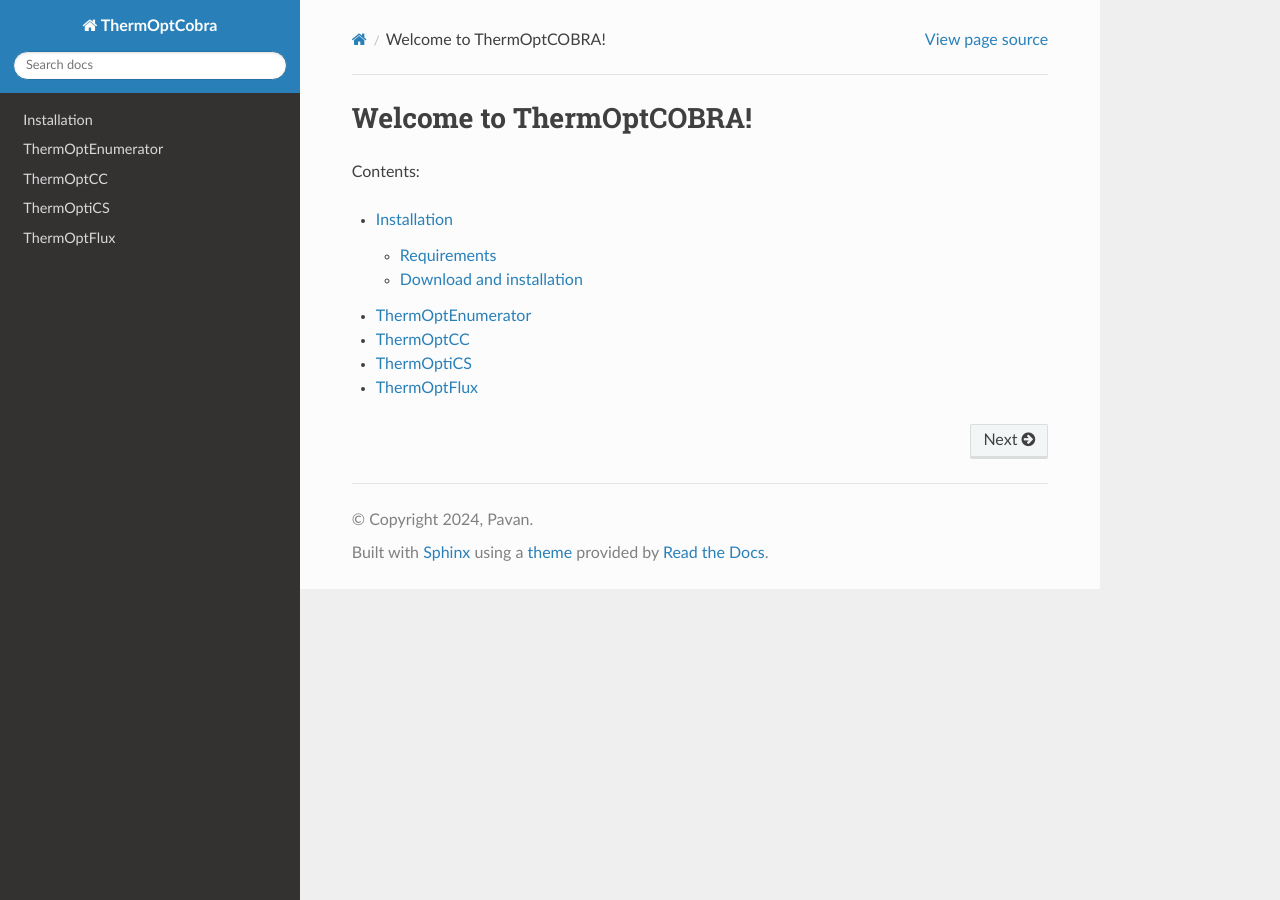
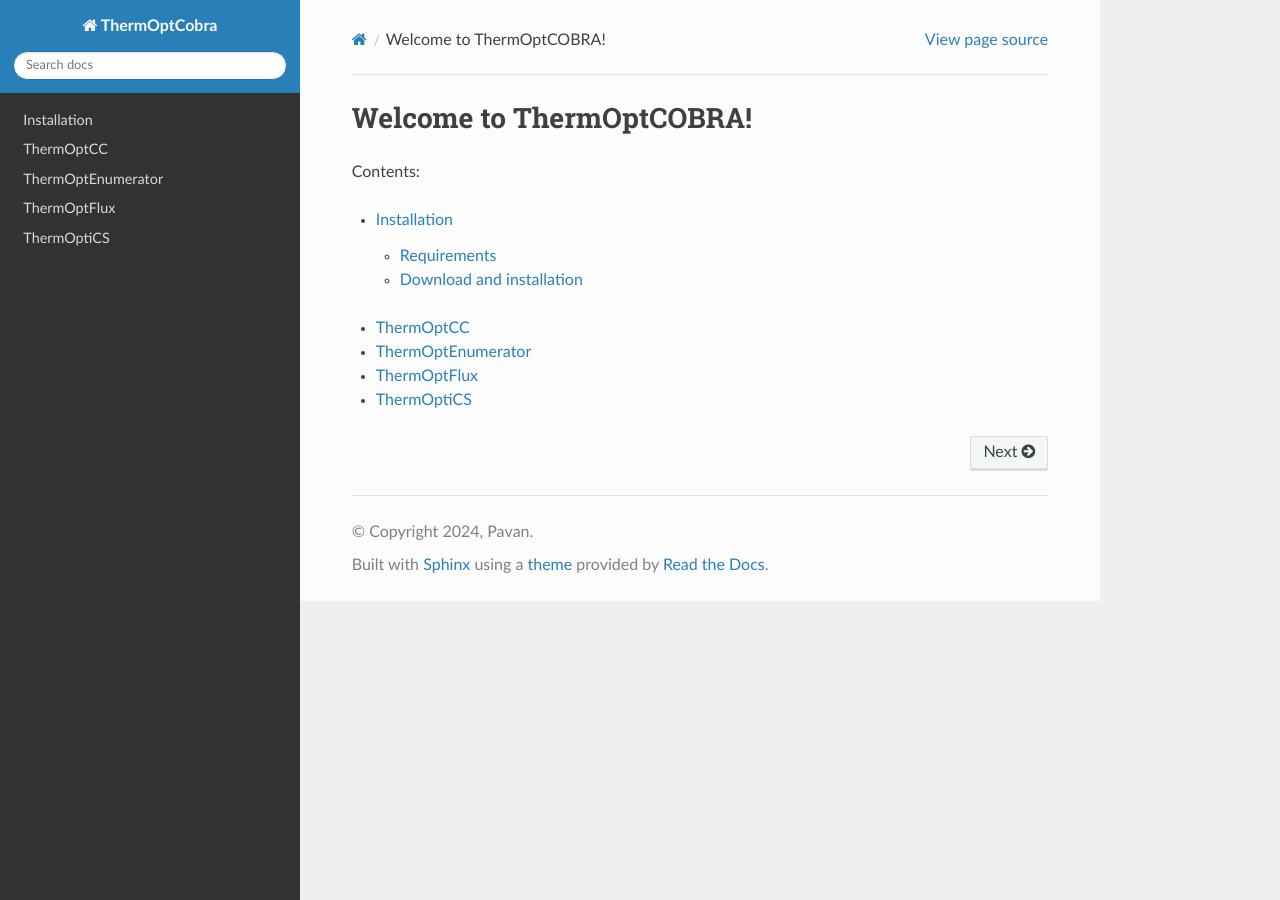
Before and after one commit to NiravBhattLab/ThermOptCOBRA, a Sphinx documentation site: the page built from docs/index.rst, in a window 1280 px wide. Built offline with Sphinx 7.4.7 and the Read the Docs theme 3.1.0, drawn with Linux system fonts in a browser that asks for light colours; part of the change alters nothing that is shown.

```diff
--- a/docs/index.rst
+++ b/docs/index.rst
@@ -12,7 +12,9 @@ Contents:
    :maxdepth: 2
 
    Installation
-   Functions/ThermOptEnumerator
-   Functions/ThermOptCC
-   Functions/ThermOptiCS
-   Functions/ThermOptFlux
+
+.. toctree::
+   :glob:
+   :maxdepth: 2
+
+   Functions/*
```
